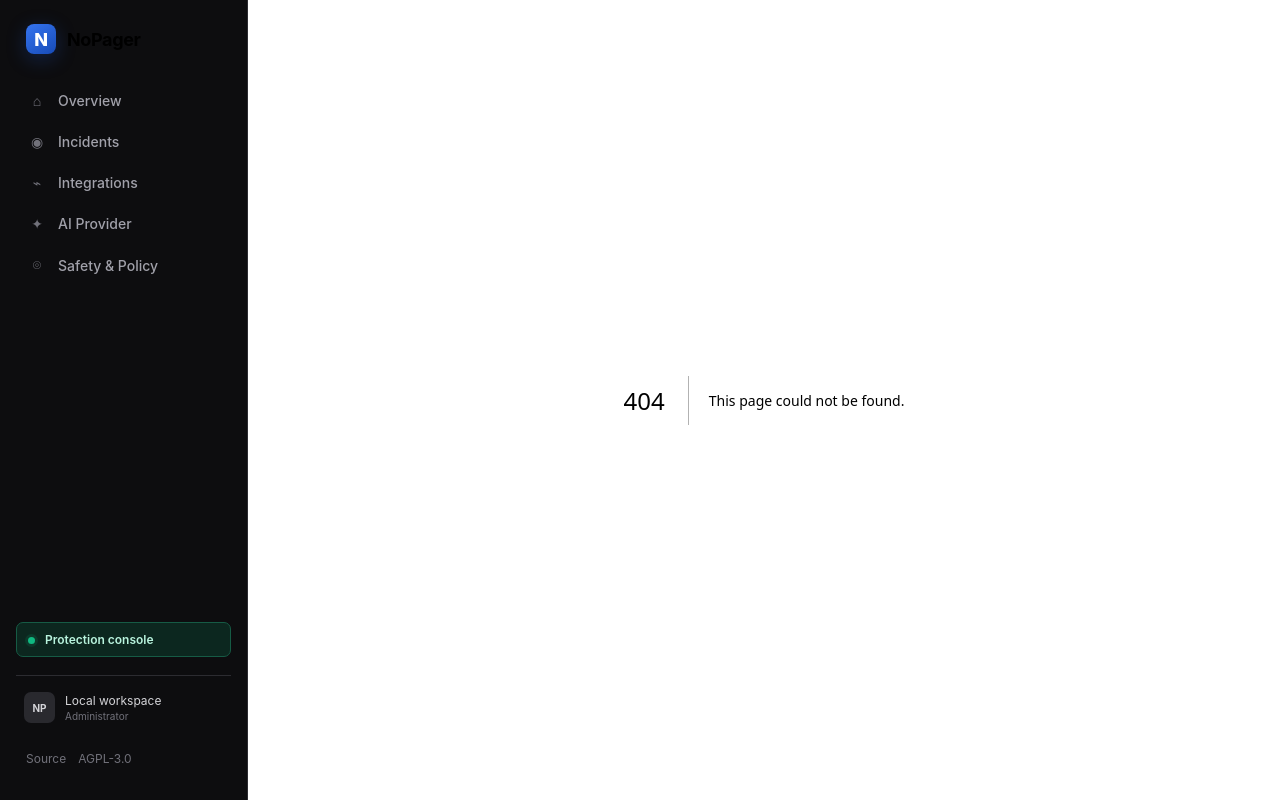
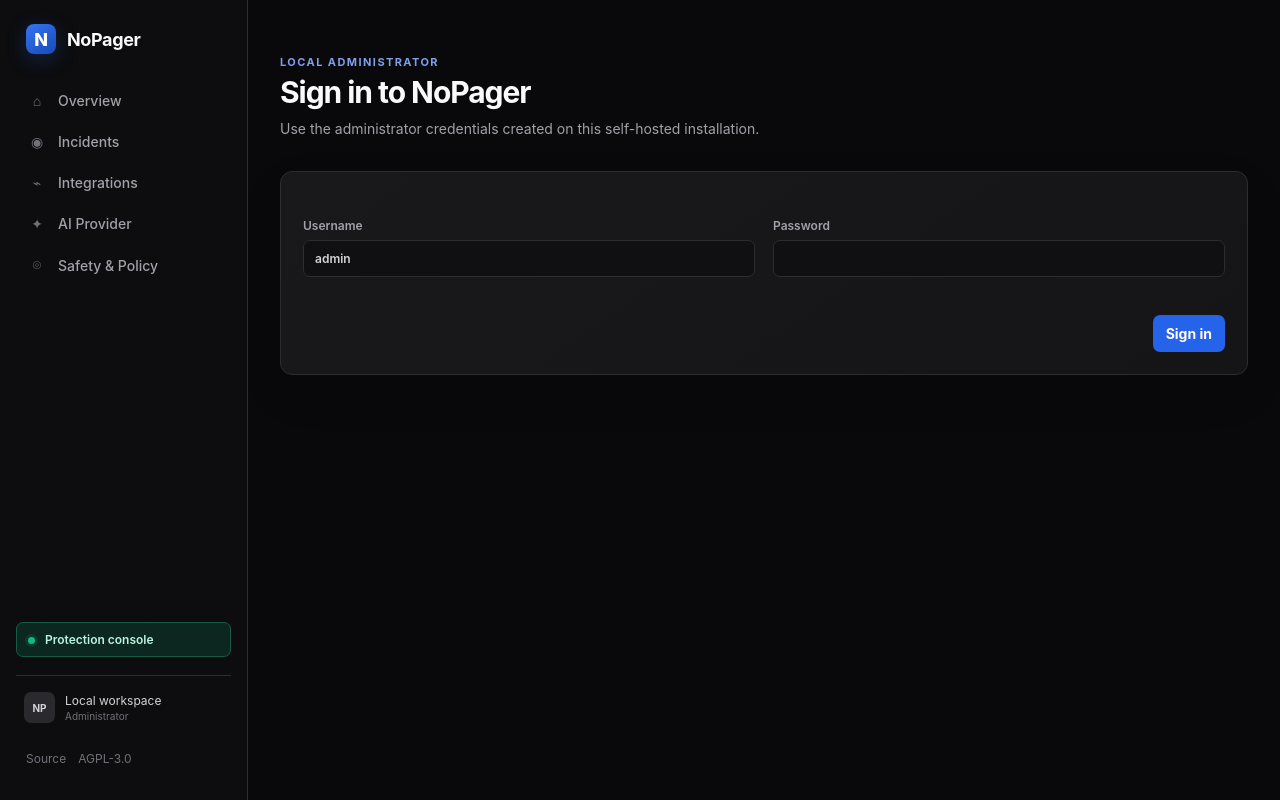
Before and after one commit to nopager/nopager, a Next.js app in the folder apps/web/: page /login in a window 1280 px wide. Before the commit this address had no page. Built offline with nearby package versions, Linux system fonts and the light colour scheme.

Commit message:
feat: add direct console login for preconfigured operations installs

```diff
--- /dev/null
+++ b/apps/web/app/login/page.tsx
@@ -0,0 +1,83 @@
+"use client";
+
+import { useRouter } from "next/navigation";
+import { useState, type FormEvent } from "react";
+import { Card, PageHeader } from "@/components/ui";
+
+export default function LoginPage() {
+  const router = useRouter();
+  const [username, setUsername] = useState("admin");
+  const [password, setPassword] = useState("");
+  const [busy, setBusy] = useState(false);
+  const [error, setError] = useState("");
+
+  async function submit(event: FormEvent) {
+    event.preventDefault();
+    setBusy(true);
+    setError("");
+    try {
+      const response = await fetch("/api/nopager/auth/login", {
+        method: "POST",
+        headers: { "content-type": "application/json" },
+        body: JSON.stringify({ username, password }),
+      });
+      if (!response.ok) {
+        const body = (await response.json().catch(() => ({}))) as {
+          error?: string;
+        };
+        throw new Error(
+          body.error === "invalid_login"
+            ? "Username or password is incorrect."
+            : "NoPager could not sign you in.",
+        );
+      }
+      router.push("/");
+      router.refresh();
+    } catch (reason) {
+      setError(reason instanceof Error ? reason.message : "Sign in failed.");
+    } finally {
+      setBusy(false);
+    }
+  }
+
+  return (
+    <div className="page">
+      <PageHeader
+        eyebrow="Local administrator"
+        title="Sign in to NoPager"
+        description="Use the administrator credentials created on this self-hosted installation."
+      />
+      <Card>
+        <form className="form-grid setup-form" onSubmit={submit}>
+          <label>
+            Username
+            <input
+              autoComplete="username"
+              value={username}
+              onChange={(event) => setUsername(event.target.value)}
+            />
+          </label>
+          <label>
+            Password
+            <input
+              type="password"
+              autoComplete="current-password"
+              value={password}
+              onChange={(event) => setPassword(event.target.value)}
+            />
+          </label>
+          {error && (
+            <p className="form-error full" role="alert">
+              {error}
+            </p>
+          )}
+          <div className="form-actions full">
+            <button className="primary-button" disabled={busy}>
+              {busy ? "Signing in…" : "Sign in"}
+            </button>
+          </div>
+        </form>
+      </Card>
+    </div>
+  );
+}
```
